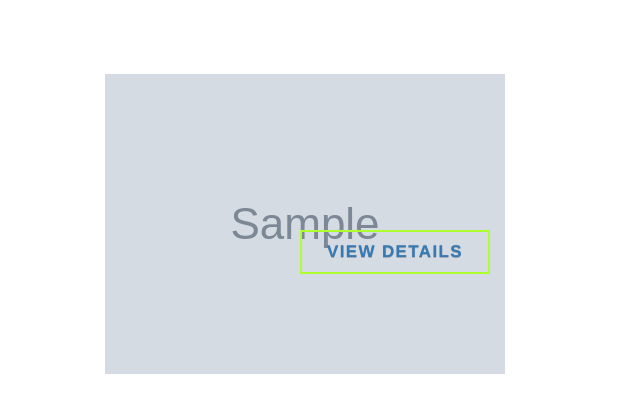
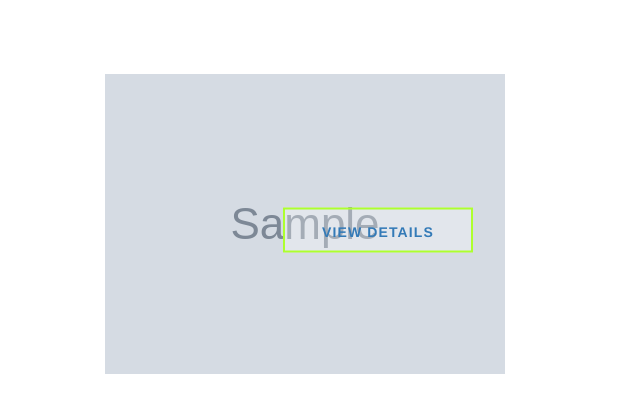
Before and after one commit to zecollokaris/Photo-Synthetic--django-, a Django app: page / in a window 1280 px wide. Shown: the part 330-743 px from the top of the page, without its empty margins (0-640 px from the left). Run offline with Django 3.2, Linux system fonts and the light colour scheme; tables that the repository leaves empty hold one stand-in row (values such as "Sample post"); grey boxes marked "Sample" are stand-in pictures; some libraries are stand-ins or nearby versions.

Commit message:
done with view details button

```diff
--- a/synthetic/static/css/styles.css
+++ b/synthetic/static/css/styles.css
@@ -5,7 +5,7 @@
 .woble{
 
   padding: 20px;
-  padding-bottom: 70px;
+
 
 }
 
@@ -73,30 +73,74 @@
 /* VIEW DETAIL BUTTON */
 
 .modalbtn{
+    border: none;
+    padding: 17px;
+    transition: all 0.4s cubic-bezier(0.215, 0.61, 0.355, 1) 0s;
+    cursor: pointer;
+    display: block;
+
+    border: 2px solid greenyellow;
+    width: 190px;
+    height: 45px;
     position: absolute;
+    transform: translate(-50%, -50%);
+    text-align: center;
+    text-transform: uppercase;
+    letter-spacing: .08em;
+    font-weight: bold;
     margin-top: 40%;
-    margin-left: 50%;
-    color: fff;
     text-decoration: none;
-    border: 2px solid greenyellow;
-    padding: 8px 25px;
-    font-size: 17px;
-    white-space: nowrap;
-    font-weight: bold;
-	text-decoration: none;
-	text-transform: uppercase;
-	letter-spacing: .08em;
-	text-shadow: 0 0 1px rgba(0, 0, 0, 0.2), 0 1px 0 rgba(0, 0, 0, 0.2);
-	-webkit-transition: all 1s ease;
-	-moz-transition: all 1s ease;
-	-o-transition: all 1s ease;
-	transition: all 1s ease;
-
-}
-.modalbtn{
+    margin-left: 70%;
+    color: greenyellow;
+    background-color: rgba(255, 255, 255, 0.3);
 
 }
 
+p.modalbtn :hover{
+    text-decoration: none;
+}
+
+p.modalbtn{
+    color: white;
+    padding-top: 3%;
+}
+.modalbtn:p{
+
+    color: white;
+    font-size: 20px;
+    margin-top: -5px;
+    text-decoration: none;
+}
+
+.modalbtn:hover p{
+    color:white;
+    opacity: 0.5;
+    transition: all 0.4s cubic-bezier(0.215, 0.61, 0.355, 1) 0s;
+    text-decoration: none;
+}
+
+.modalbtn:hover:before{
+    left:0%;
+    right: auto;
+    width: 100%;
+    text-decoration: none;
+}
+
+.modalbtn:before{
+    display: block;
+    position: absolute;
+    top: 0px;
+    right: 0px;
+    height: 100%;
+    width: 0px;
+    z-index: -1;
+    content: '';
+    color: white !important;
+    background: greenyellow;
+    opacity: 0.7;
+    transition: all 0.4s cubic-bezier(0.42, 0, 0.58, 1)0s;
+    text-decoration: none;
+}
 
 /* END OF VIEW DETAIL BUTTON */
 
@@ -107,11 +151,18 @@
     margin-left: -29%;
     margin-top: -3%;
 }
+
+    p.modalbtn{
+        padding-top: 7px;
+        padding-left: 18px;
+    }
     .modalbtn{
-        margin-left: 40%;
-        margin-top: 30%;
+        margin-left: 20%;
+        margin-top: 15%;
         font-size: 15px;
-        padding: 1px 25px;
+        width: 150px;
+        height: 30px;
+        white-space: nowrap;
     }
     .searching{
     margin-left: -20%;
@@ -127,11 +178,18 @@
     column-gap: 10px;
     margin-top: 3%;
     }
+    p.modalbtn{
+        padding-top: 7px;
+        padding-left: 18px;
+    }
     .modalbtn{
-        margin-left: 30%;
+        margin-left: 40%;
         margin-top: 30%;
         font-size: 10px;
-        padding: 7px 25px;
+        width: 120px;
+        height: 30px;
+        white-space: nowrap;
+
     }
     .searching{
         display: none;
```
